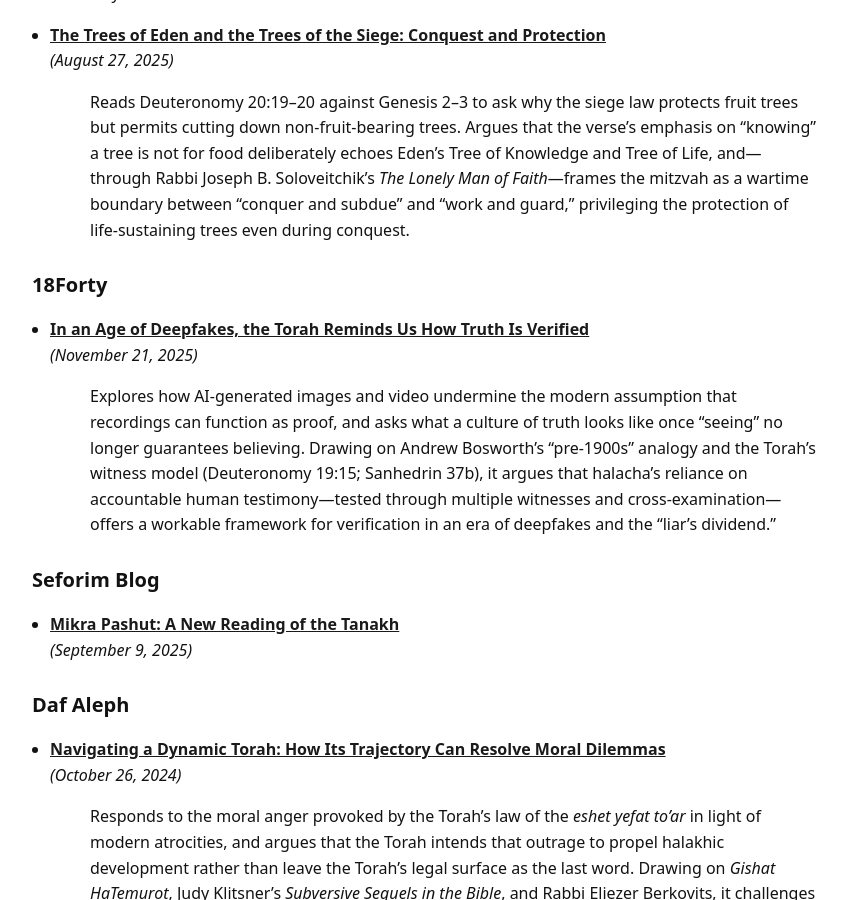
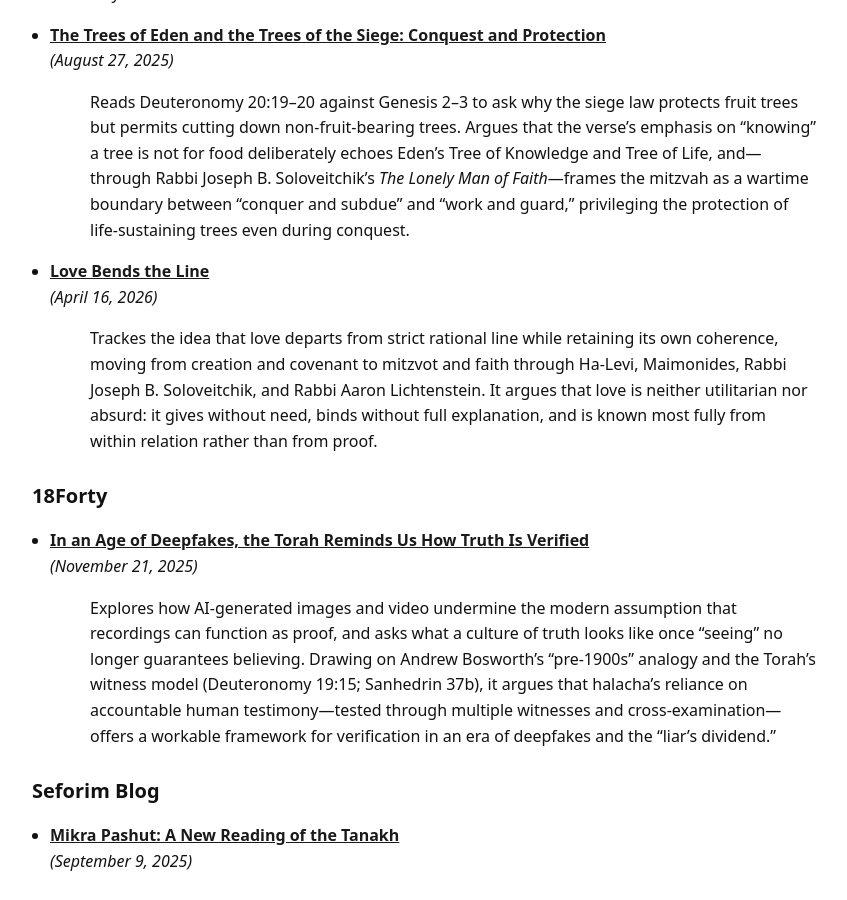
Before and after one commit to davidcurwin/davidcurwin.github.io, a Jekyll site: the page built from essays.md, in a window 1280 px wide and 900 px high, scrolled down 4589 px. Shown: the whole window, without its empty margins (196-1043 px from the left). Built offline with Jekyll 4.4.1, drawn with Linux system fonts in a browser that asks for light colours.

Commit message:
Add 'Love Bends the Line' essay entry
Add new essay titled 'Love Bends the Line' and its summary.

```diff
--- a/essays.md
+++ b/essays.md
@@ -88,7 +88,9 @@ permalink: /essays/
 - **[The Trees of Eden and the Trees of the Siege: Conquest and Protection](https://thelehrhaus.com/scholarship/the-trees-of-eden-and-the-trees-of-the-siege-conquest-and-protection/)**
   _(August 27, 2025)_
   >Reads Deuteronomy 20:19–20 against Genesis 2–3 to ask why the siege law protects fruit trees but permits cutting down non-fruit-bearing trees. Argues that the verse’s emphasis on “knowing” a tree is not for food deliberately echoes Eden’s Tree of Knowledge and Tree of Life, and—through Rabbi Joseph B. Soloveitchik’s *The Lonely Man of Faith*—frames the mitzvah as a wartime boundary between “conquer and subdue” and “work and guard,” privileging the protection of life-sustaining trees even during conquest.
-
+- **[Love Bends the Line](https://thelehrhaus.com/jewish-thought-history/love-bends-the-line/)**
+  _(April 16, 2026)_
+  >Trackes the idea that love departs from strict rational line while retaining its own coherence, moving from creation and covenant to mitzvot and faith through Ha-Levi, Maimonides, Rabbi Joseph B. Soloveitchik, and Rabbi Aaron Lichtenstein. It argues that love is neither utilitarian nor absurd: it gives without need, binds without full explanation, and is known most fully from within relation rather than from proof.
 
 
 
```
